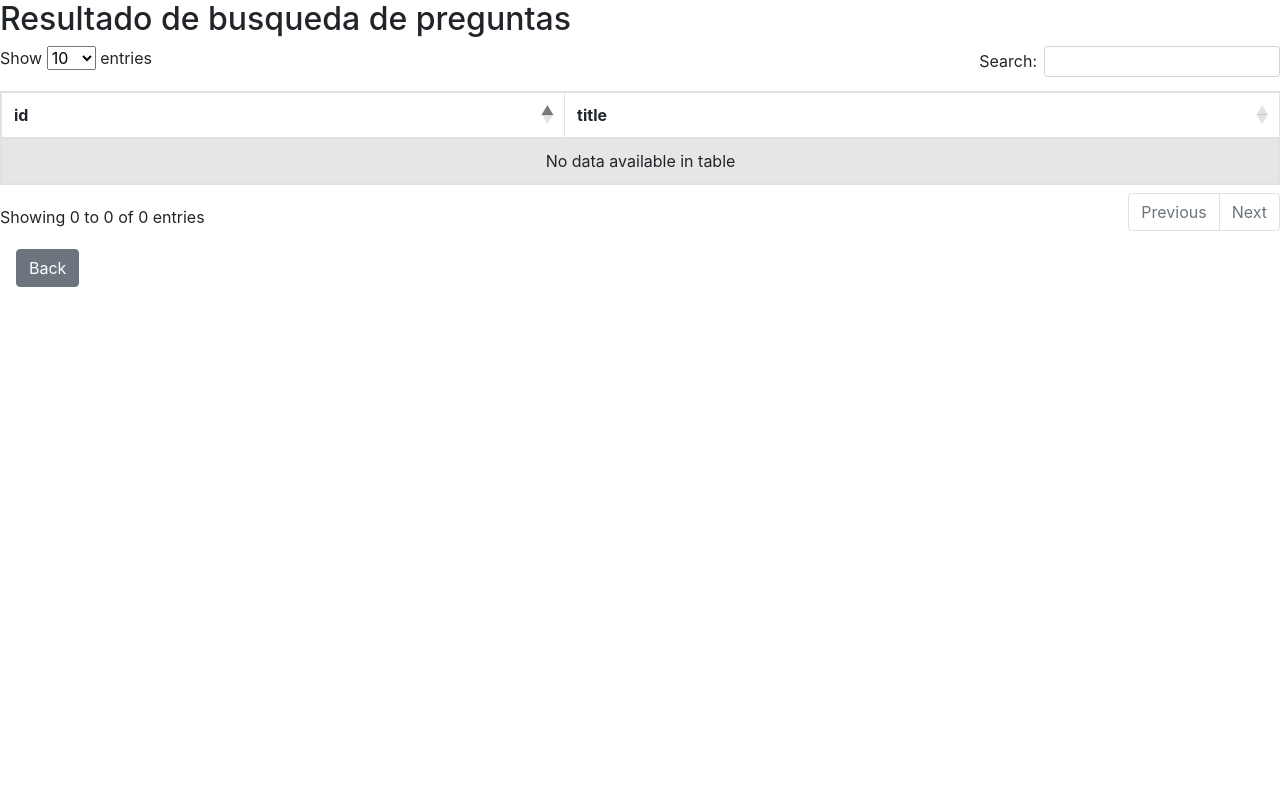
After one commit to BaptisteViry/bigdata_lab2_webApp, a Django app: page /taller3/buscartopic/1 in a window 1280 px wide. The commit adds this page. Run offline with Django 3.2, Linux system fonts and the light colour scheme; data that the repository does not hold is empty; some libraries are stand-ins or nearby versions.

Commit message:
busqueda por topics

```diff
--- /dev/null
+++ b/webApp/taller3/templates/taller3/buscartopic.html
@@ -0,0 +1,43 @@
+<html>
+    <head>
+            <link rel="stylesheet" href="https://stackpath.bootstrapcdn.com/bootstrap/4.3.1/css/bootstrap.min.css" integrity="sha384-ggOyR0iXCbMQv3Xipma34MD+dH/1fQ784/j6cY/iJTQUOhcWr7x9JvoRxT2MZw1T" crossorigin="anonymous">
+            <link rel="stylesheet" href="https://cdnjs.cloudflare.com/ajax/libs/twitter-bootstrap/4.1.3/css/bootstrap.css">
+            <link rel="stylesheet" href="https://cdn.datatables.net/1.10.19/css/dataTables.bootstrap4.min.css">
+
+
+            <script src="https://code.jquery.com/jquery-3.3.1.slim.min.js" integrity="sha384-q8i/X+965DzO0rT7abK41JStQIAqVgRVzpbzo5smXKp4YfRvH+8abtTE1Pi6jizo" crossorigin="anonymous"></script>
+            <script src="https://cdnjs.cloudflare.com/ajax/libs/popper.js/1.14.7/umd/popper.min.js" integrity="sha384-UO2eT0CpHqdSJQ6hJty5KVphtPhzWj9WO1clHTMGa3JDZwrnQq4sF86dIHNDz0W1" crossorigin="anonymous"></script>
+            <script src="https://stackpath.bootstrapcdn.com/bootstrap/4.3.1/js/bootstrap.min.js" integrity="sha384-JjSmVgyd0p3pXB1rRibZUAYoIIy6OrQ6VrjIEaFf/nJGzIxFDsf4x0xIM+B07jRM" crossorigin="anonymous"></script>
+            <script src="https://code.jquery.com/jquery-3.3.1.js"></script>
+            <script src="https://cdn.datatables.net/1.10.19/js/jquery.dataTables.min.js"></script>
+            <script src="https://cdn.datatables.net/1.10.19/js/dataTables.bootstrap4.min.js"></script>
+
+        </head>
+        <body>
+            <h2>Resultado de busqueda de preguntas</h2>
+            <table id="example" class="table table-striped table-bordered" style="width:100%">
+                <thead>
+                    <tr>
+                        <th>id</th>
+                        <th>title</th>
+                    </tr>
+                </thead>
+                {% for resultado in resultados%}
+                    <tr>
+                        <td>
+                            <a href="/taller3/question/{{ resultado.llave }}">{{ resultado.llave }}</a>
+                        </td>
+                        <td>
+                            {{resultado.title}}
+                        </td>
+                    </tr>
+                {% endfor %}
+            </table>
+        </body>
+        <a class="btn btn-secondary m-3" href="#" onclick="javascript: window.history.back();">Back</a>
+        <script lang="javascript">
+                $(document).ready(function() {
+                   $('#example').DataTable();
+               } );
+                 </script>
+</html>
--- a/webApp/taller3/templates/taller3/question.html
+++ b/webApp/taller3/templates/taller3/question.html
@@ -51,7 +51,7 @@
           <td>
             <ul>
               {% for value1 in question.topics %}
-              <li>{{value1}}</li>
+              <li><a href="/taller3/buscartopic/{{value1}}">{{value1}}</a></li>
              {% endfor %}
             </ul>
           </td>
@@ -98,5 +98,6 @@
     </table>
     {% endif %}
     <a class="btn btn-secondary m-3" href="#" onclick="javascript: window.history.back();">Back</a>
+
 </body>
   </html>
--- a/webApp/taller3/urls.py
+++ b/webApp/taller3/urls.py
@@ -8,5 +8,6 @@ urlpatterns = [
     path('question/<id>', views.question, name='question'),
     path('lugar/<lugar>', views.lugar, name='lugar'),
     path('map/<lugar>', views.map, name='map'),
-    path('persona/<persona>',views.persona,name='persona')
+    path('persona/<persona>',views.persona,name='persona'),
+    path('buscartopic/<topic>',views.buscartopic,name='buscartopic'),
 ]
--- a/webApp/taller3/views.py
+++ b/webApp/taller3/views.py
@@ -175,6 +175,12 @@ def persona(request,persona):
     datosrelacionados=queryRelacionados(persona)["results"]["bindings"]
     if (datosrelacionados):
         datosrelacionados=datosrelacionados[0]
-    print ('datospersona'+str(datospersona))
-    print ('datosrelacionados'+str(datosrelacionados))
+    #print ('datospersona'+str(datospersona))
+    #print ('datosrelacionados'+str(datosrelacionados))
     return render(request,'taller3/person.html',{"persona":datospersona,"relacionados":datosrelacionados})
+
+
+def buscartopic(request, topic):
+    resultado=list(entities.aggregate([{"$project":{ "_id":0,  "llave":"$_id",  "title":"$title",  "summary":"$summary",  "re_rak":"$re_rank",  "topics":"$topics"}},{"$match":{"topics":topic}}]))
+    #print ("Resultado: "+str(resultado))
+    return render(request,'taller3/buscartopic.html',{"resultados":resultado})
```
